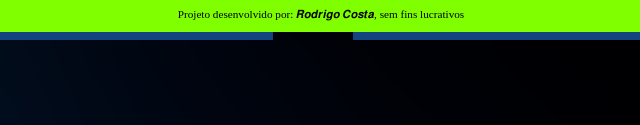
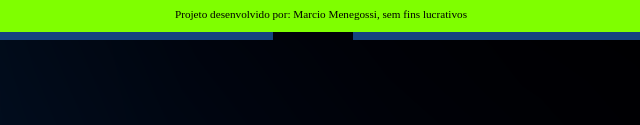
Before and after one commit to Marcio-3c/QuizCard_Marcio, a plain HTML site: page index.html in a window 1280 px wide. Shown: the part 768-893 px from the top of the page, 327-967 px from the left. Drawn offline with Linux system fonts and the light colour scheme.

Commit message:
Update index.html

```diff
--- a/index.html
+++ b/index.html
@@ -23,7 +23,7 @@
         </section>
     </main>
     <footer>
-        <p>Projeto desenvolvido por: 𝑹𝒐𝒅𝒓𝒊𝒈𝒐 𝑪𝒐𝒔𝒕𝒂, sem fins lucrativos</p>
+        <p>Projeto desenvolvido por: Marcio Menegossi, sem fins lucrativos</p>
     </footer>
     <script src="app.js"></script>
     <script src="perguntas.js"></script>
```
